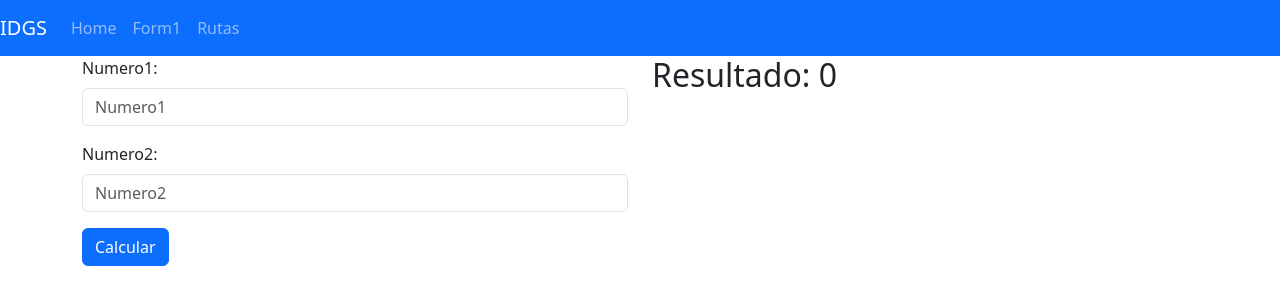
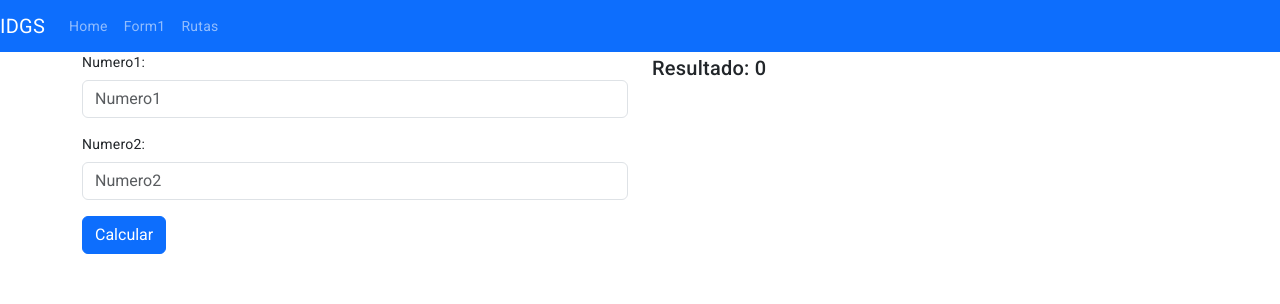
Before and after one commit to IDGS-901-19002228/intro-angular-idgs901, an Angular app: page / in a window 1280 px wide. Shown: the top 304 px of the page. Built offline with nearby package versions, Linux system fonts and the light colour scheme.

Commit message:
CFLP Clase 18/06/23

```diff
--- a/angular.json
+++ b/angular.json
@@ -25,6 +25,7 @@
               "src/assets"
             ],
             "styles": [
+              "@angular/material/prebuilt-themes/indigo-pink.css",
               "src/styles.css",
               "node_modules/bootstrap/dist/css/bootstrap.min.css",
               "node_modules/font-awesome/css/font-awesome.min.css"
@@ -91,6 +92,7 @@
               "src/assets"
             ],
             "styles": [
+              "@angular/material/prebuilt-themes/indigo-pink.css",
               "src/styles.css"
             ],
             "scripts": []
--- a/package.json
+++ b/package.json
@@ -11,10 +11,12 @@
   "private": true,
   "dependencies": {
     "@angular/animations": "^16.0.0",
+    "@angular/cdk": "^16.1.1",
     "@angular/common": "^16.0.0",
     "@angular/compiler": "^16.0.0",
     "@angular/core": "^16.0.0",
     "@angular/forms": "^16.0.0",
+    "@angular/material": "^16.1.1",
     "@angular/platform-browser": "^16.0.0",
     "@angular/platform-browser-dynamic": "^16.0.0",
     "@angular/router": "^16.0.0",
--- /dev/null
+++ b/src/app/grupos/formularios/operas-bas/operas-bas.component.html
@@ -0,0 +1 @@
+<p>operas-bas works!</p>
--- a/src/index.html
+++ b/src/index.html
@@ -7,8 +7,11 @@
   <meta name="viewport" content="width=device-width, initial-scale=1">
   <link rel="icon" type="image/x-icon" href="favicon.ico">
   <!--<link href="https://cdn.jsdelivr.net/npm/bootstrap@5.3.0/dist/css/bootstrap.min.css" rel="stylesheet" integrity="sha384-9ndCyUaIbzAi2FUVXJi0CjmCapSmO7SnpJef0486qhLnuZ2cdeRhO02iuK6FUUVM" crossorigin="anonymous">-->
+  <link rel="preconnect" href="https://fonts.gstatic.com">
+  <link href="https://fonts.googleapis.com/css2?family=Roboto:wght@300;400;500&display=swap" rel="stylesheet">
+  <link href="https://fonts.googleapis.com/icon?family=Material+Icons" rel="stylesheet">
 </head>
-<body>
+<body class="mat-typography">
   <app-root></app-root>
 </body>
 </html>
--- a/src/styles.css
+++ b/src/styles.css
@@ -1 +1,4 @@
 /* You can add global styles to this file, and also import other style files */
+
+html, body { height: 100%; }
+body { margin: 0; font-family: Roboto, "Helvetica Neue", sans-serif; }
```
Also changed, not shown: src/app/app.module.ts (+6 -2 lines), src/app/grupos/formularios/operas-bas/operas-bas.component.ts (added, +10 -0 lines), src/app/grupos/formularios/operas-bas/operas-bas.component.css (added), src/app/grupos/formularios/suma/suma.component.html (line endings or trailing spaces), 2 other files (tests, documents, lock files or other folders).
